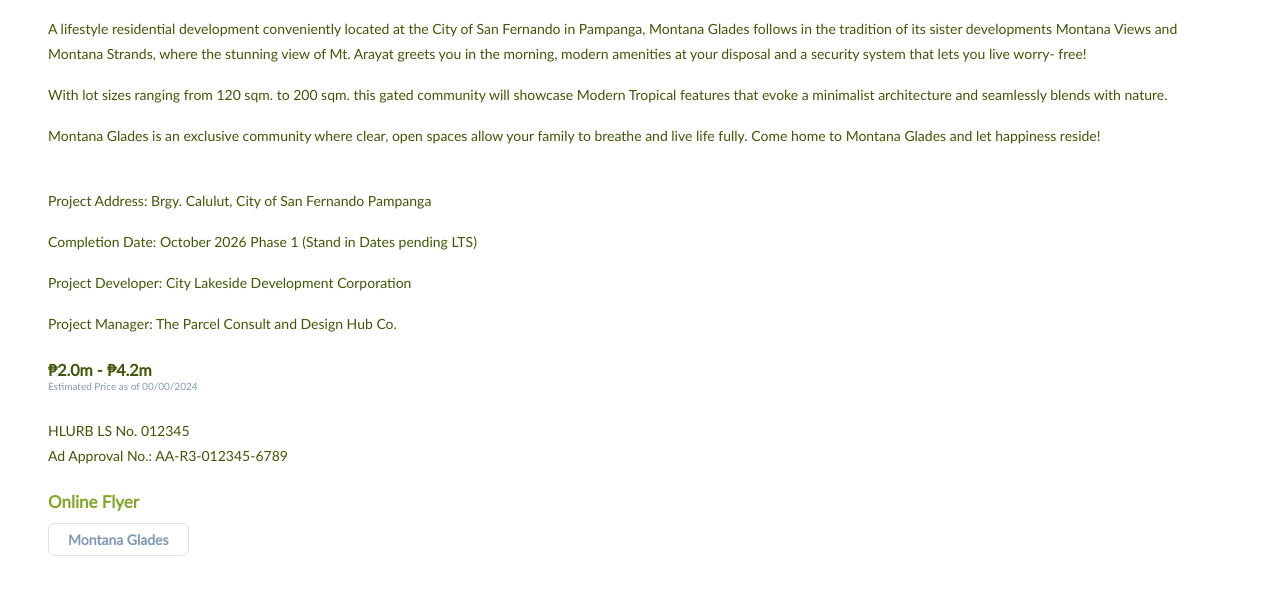
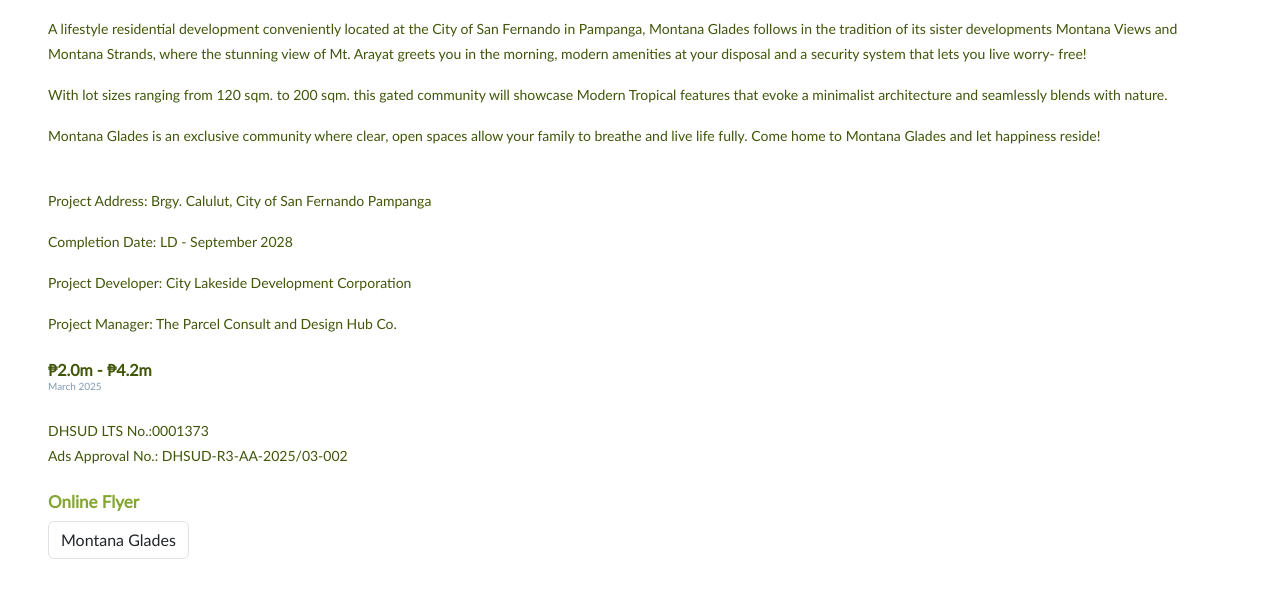
Before and after one commit to kdlanguido/montana-glades, a PHP site: page / in a window 1280 px wide. Shown: the part 1075-1682 px from the top of the page. Run offline with PHP 8.4, Linux system fonts and the light colour scheme; some libraries are stand-ins or nearby versions.

Commit message:
Write ups update

```diff
--- a/src/components/navTabs/tabLocationBottom.php
+++ b/src/components/navTabs/tabLocationBottom.php
@@ -30,11 +30,11 @@
         </a>
 
         <a class="location-btn-gotomaps btn border mb-2" target="_blank" href="https://maps.app.goo.gl/uckCM9N4yFoyaD4r6">
-            Mexico Toll Plaza - 2.6km
+            Mexico Toll Plaza - 2.1km
         </a>
 
         <a class="location-btn-gotomaps btn border mb-2" target="_blank" href="https://maps.app.goo.gl/HBFdihN47tBf1eCLA">
-            Tourism Road - 3.6km
+            Tourism Road - 550m
         </a>
 
 
--- a/src/components/navTabs/tabOverviewBottom.php
+++ b/src/components/navTabs/tabOverviewBottom.php
@@ -27,7 +27,7 @@
         <br>
         <p>Project Address: Brgy. Calulut, City of San Fernando Pampanga</p>
 
-        <p>Completion Date: October 2026 Phase 1 (Stand in Dates pending LTS)</p>
+        <p>Completion Date:  LD - September 2028</p>
 
         <p>Project Developer: City Lakeside Development Corporation</p>
 
@@ -37,16 +37,19 @@
 
     <section class="tab-price mt-4">
         <h1>₱2.0m - ₱4.2m</h1>
-        <p>Estimated Price as of 00/00/2024</p>
+        <p>March 2025</p>
     </section>
 
     <section class="tab-info mt-4">
-        <p>HLURB LS No. 012345<br>Ad Approval No.: AA-R3-012345-6789</p>
+        <p>DHSUD LTS No.:0001373
+            <br>
+            Ads Approval No.: DHSUD-R3-AA-2025/03-002</p>
     </section>
 
     <section class="tab-info-2 mt-4">
         <h1>Online Flyer</h1>
-        <button class="btn border rounded ms-0">Montana Glades</button>
+        <a class="btn border rounded ms-0" id="btnDownloadFlyer"  href="https://drive.google.com/uc?export=download&id=1rUSKQNiheeVAoUi9ZzrLcqGXangscZ4B
+">Montana Glades</a>
     </section>
 
 </div>
--- a/src/functions/navTabs.js
+++ b/src/functions/navTabs.js
@@ -83,12 +83,15 @@
     const prefix = $(this).attr("prefix");
     $("#btn_prefix").text(prefix);
   });
+
 });
 
 const renderPage = () => {
   $("#loading-page").hide();
   $("#main-content").show();
 };
+
+
 
 // function loadSplideImages() {
 //   const main = new Splide("#main-carousel", {
@@ -271,7 +274,7 @@
   });
 };
 
-const navClick = () => {};
+const navClick = () => { };
 
 const renderOverviewAssets = () => {
   var assets_output = "";
```
